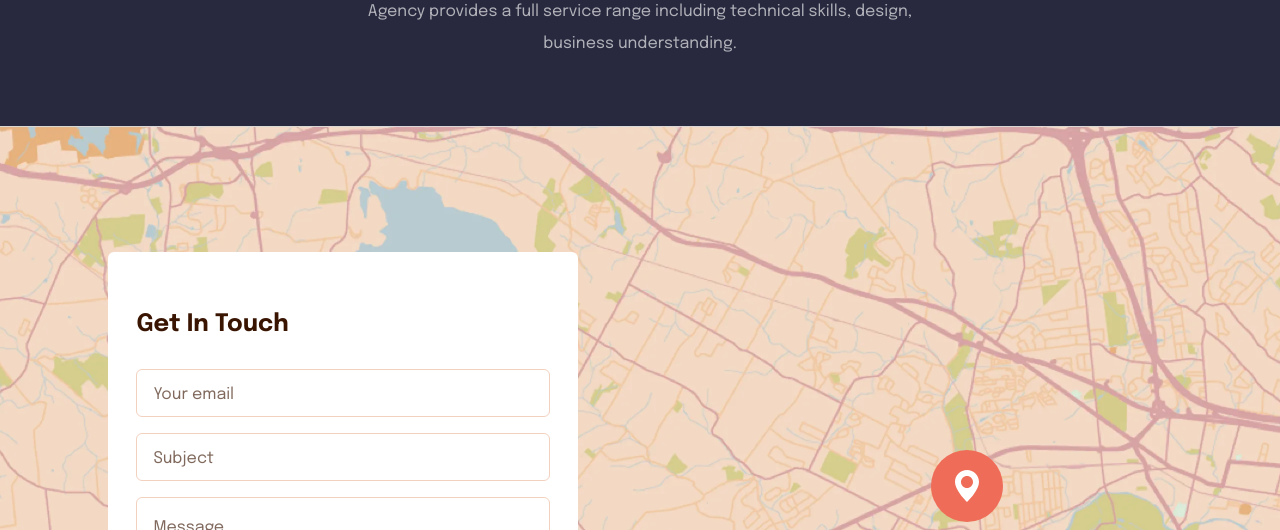
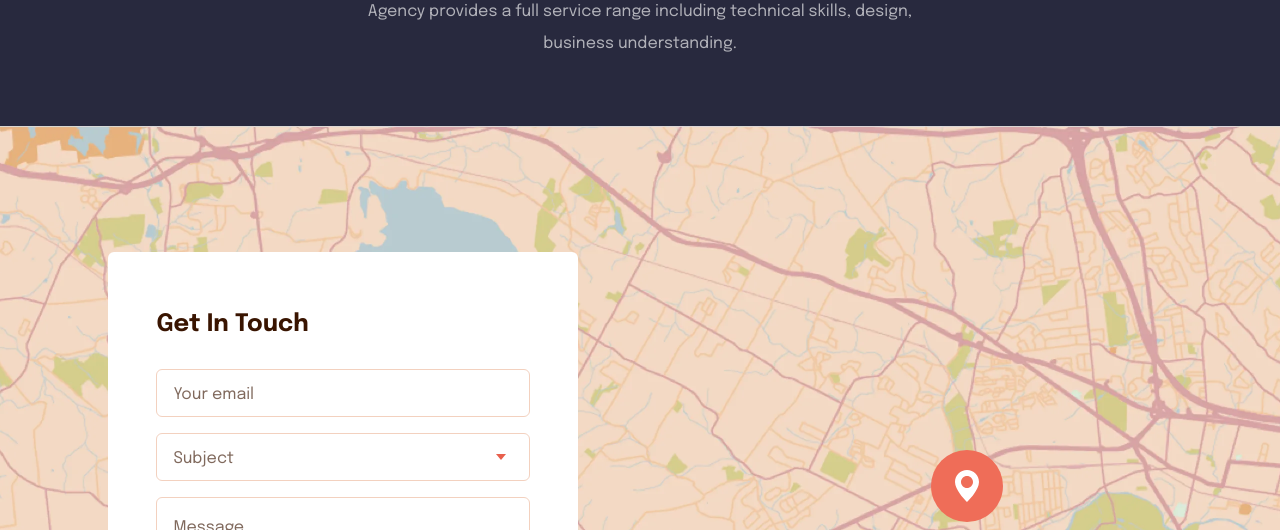
Before and after one commit to sw428/portfolio, a website: page contact.html in a window 1280 px wide. Shown: the part 270-800 px from the top of the page. Drawn offline with Linux system fonts and the light colour scheme; some packages are replaced by stand-ins of ours.

Commit message:
git commit -m "refactor: contactフォームとheroセクションのスタイルを整理" -m "hero見出しに折り返し防止用のクラスを追加。 contactフォームのフィールドクラスを、より意味が伝わる構造に変更。 contact情報セクションの所在地とメールのアイコンを差し替え。 contactカード本文のpaddingを増やし、レイアウトを調整。 contactフォームのselectにカスタム矢印を追加。 select用inputのpaddingを調整し、矢印と文字が重ならないように変更。 heroのリード文とボタン周りのwhite-space指定を整理。"

```diff
--- a/contact.html
+++ b/contact.html
@@ -75,7 +75,7 @@
                   <input id="contact-email" name="email" class="c-input c-control" type="email" placeholder="Your email"
                     autocomplete="email" required>
                 </div>
-                <div class="c-contact-form__field">
+                <div class="c-contact-form__select-field">
                   <label for="subject" class="u-visually-hidden">Subject</label>
                   <select id="subject" name="subject" class="c-input c-input--select c-control">
                     <option value="">Subject</option>
--- a/scss/components/_contact-card.scss
+++ b/scss/components/_contact-card.scss
@@ -7,7 +7,7 @@
 }
 
 .c-contact-card__body {
-  padding-inline: 28px;
+  padding-inline: 48px;
 }
 
 .c-contact-card__title {
@@ -21,6 +21,26 @@
   margin-bottom: 32px;
 }
 
+.c-contact-form__select-field {
+  position: relative;
+}
+
+.c-contact-form__select-field::after {
+  content: "";
+  position: absolute;
+  top: 50%;
+  right: 24px;
+  transform: translateY(-50%);
+
+  width: 0;
+  height: 0;
+  border-left: 5px solid transparent;
+  border-right: 5px solid transparent;
+  border-top: 6px solid #e85f4c;
+
+  pointer-events: none;
+}
+
 .c-contact-form__actions {
   display: flex;
   justify-content: flex-end;
--- a/scss/components/_input.scss
+++ b/scss/components/_input.scss
@@ -33,7 +33,7 @@
 /* select */
 .c-input--select {
   appearance: none;
-  padding-right: 40px;
+  padding-right: 36px;
   color: var(--color-text-dark-gray-64);
 }
 
--- a/scss/pages/_home.scss
+++ b/scss/pages/_home.scss
@@ -26,6 +26,10 @@
   margin-bottom: -37px;
   margin-right: -33px;
   color: var(--color-white);
+}
+
+.hero__heading-nowrap {
+  white-space: nowrap;
 }
 
 .hero__lead {
@@ -119,6 +123,7 @@
   color: var(--color-white);
   border-color: var(--color-text-gray-30);
   margin-bottom: 35px;
+  white-space: nowrap;
 }
 
 .portfolio__button {
```
Also changed, not shown: index.html (+4 -6 lines), css/style.css, 1 other file.
